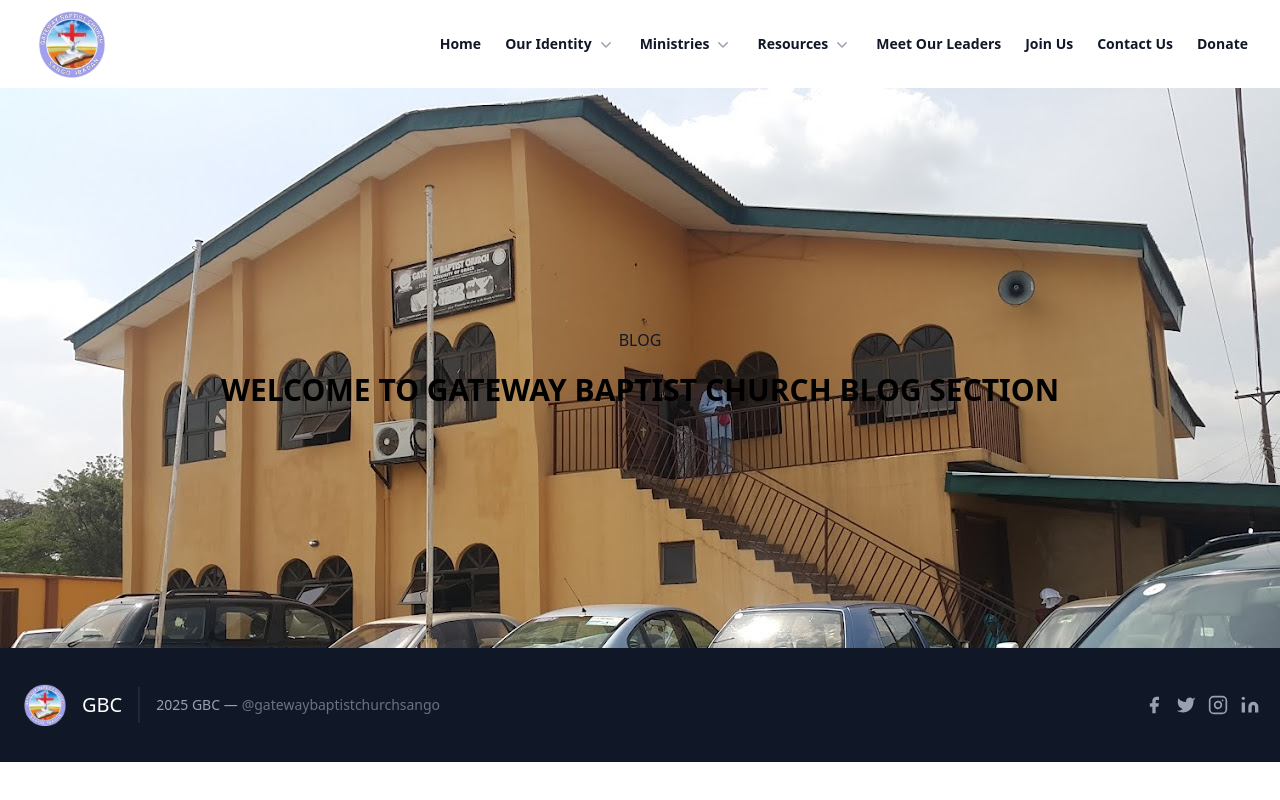
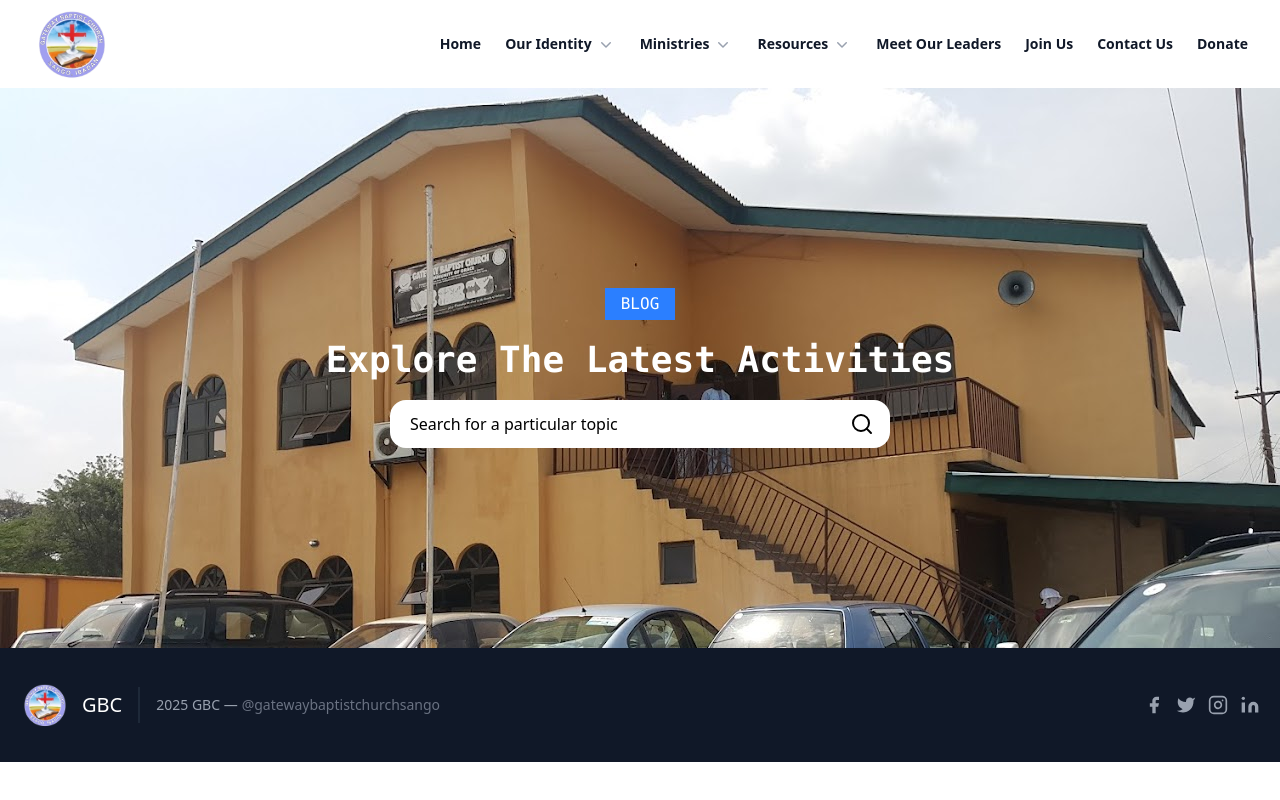
Before and after one commit to Ayomide-Philip/Church-Website-Fullstack, a React (Vite) app in the folder Frontend/: page /blog in a window 1280 px wide. Built offline with nearby package versions, Linux system fonts and the light colour scheme.

Commit message:
updating my banner

```diff
--- /dev/null
+++ b/Frontend/src/componets/home/blogImageBanner.jsx
@@ -0,0 +1,38 @@
+import { Search, X } from "lucide-react";
+import { useState } from "react";
+export default function BlogImageBanner() {
+  const [query, setQuery] = useState("");
+  return (
+    <div className="flex h-[70vh] bg-[url(/images/cta-image.jpg)] text-center justify-center items-center flex-col gap-5">
+      <p className="bg-blue-500 p-1 px-4 font-light text-white font-mono">
+        BLOG
+      </p>
+      <h1 className="text-4xl text-black md:text-white font-bold capitalize font-mono">
+        Explore the Latest Activities
+      </h1>
+      <div className="relative">
+        <input
+          type="text"
+          className="bg-white w-[250px] sm:w-[500px] h-12 rounded-2xl p-5 text-black placeholder:text-black focus:outline-none focus:border-blue-600 focus:border-2"
+          placeholder="Search for a particular topic"
+          value={query}
+          onChange={(e) => {
+            setQuery(e.target.value);
+          }}
+        />
+        <div className="text-black absolute right-4 top-3 cursor-pointer">
+          <Search />
+        </div>
+        {query && (
+          <div className="text-black absolute right-12 top-3 cursor-pointer">
+            <X
+              onClick={() => {
+                setQuery("");
+              }}
+            />
+          </div>
+        )}
+      </div>
+    </div>
+  );
+}
--- a/Frontend/src/pages/home/blog.jsx
+++ b/Frontend/src/pages/home/blog.jsx
@@ -1,12 +1,9 @@
+import BlogImageBanner from "../../componets/home/blogImageBanner";
+
 export default function Blog() {
   return (
     <div>
-      <div className="flex h-[70vh] bg-[url(/images/cta-image.jpg)] text-center justify-center items-center flex-col gap-5">
-        <p>BLOG</p>
-        <h1 className="text-3xl text-black font-bold uppercase">
-          Welcome to Gateway Baptist Church Blog Section
-        </h1>
-      </div>
+      <BlogImageBanner />
     </div>
   );
 }
```
